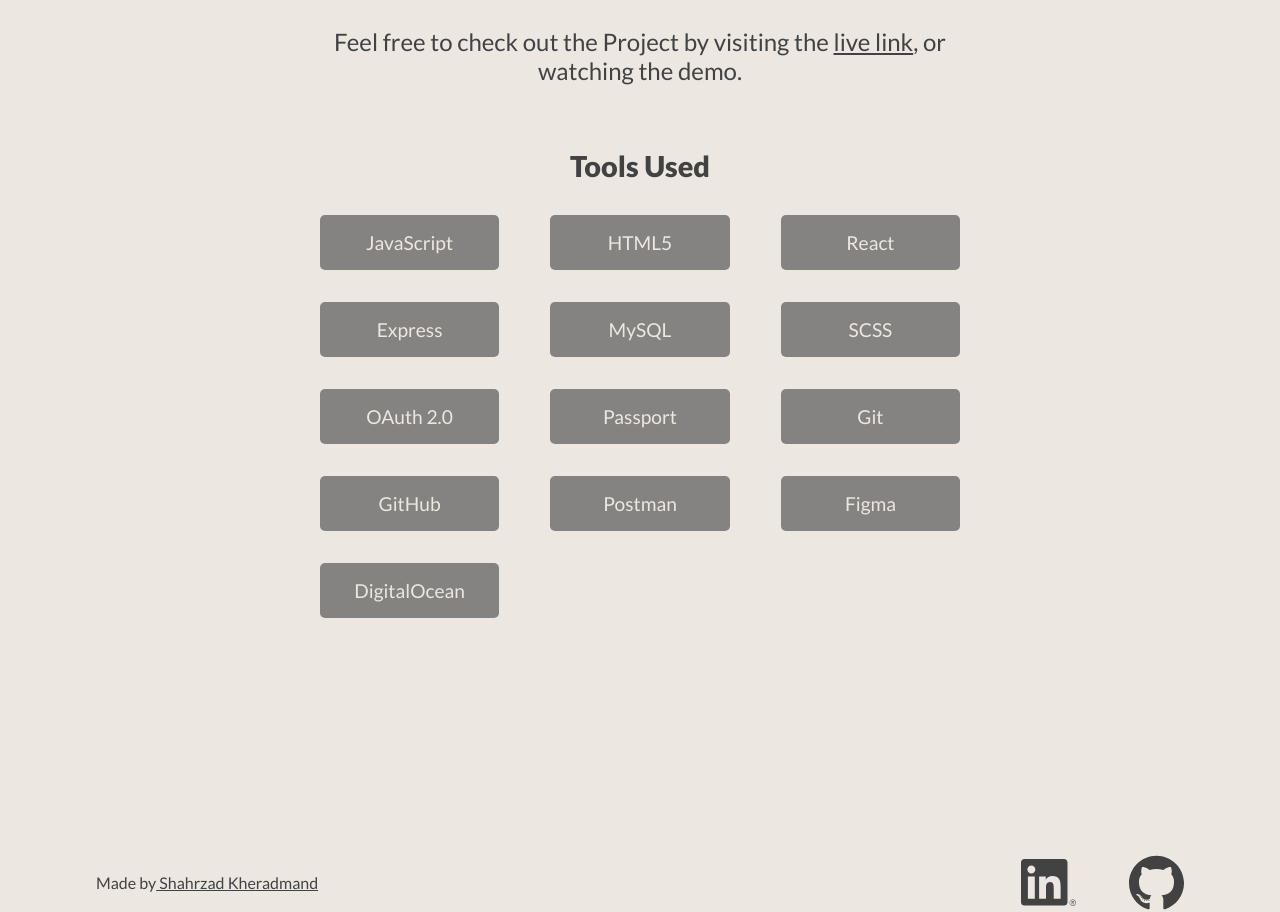
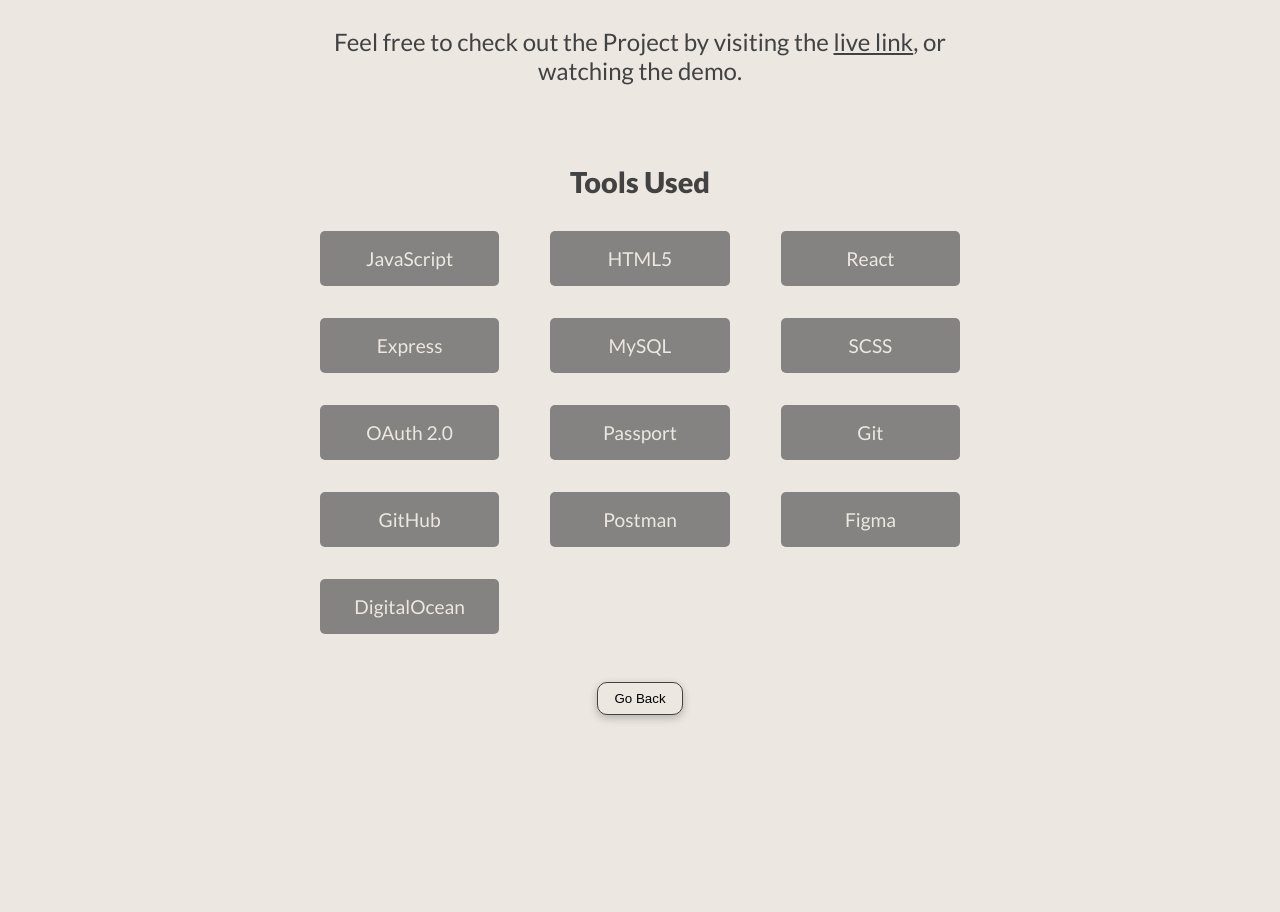
Before and after one commit to skherad/portfolio, a React (Create React App) app: page /projects/1 in a window 1280 px wide. Shown: the part 1740-2652 px from the top of the page. Built offline with nearby package versions, Linux system fonts and the light colour scheme.

Commit message:
back btn+finishing touches

```diff
--- a/src/App.js
+++ b/src/App.js
@@ -1,4 +1,3 @@
-import { AnimatePresence } from 'framer-motion';
 import { BrowserRouter } from 'react-router-dom';
 import './App.scss';
 import AnimatedRoutes from './components/AnimatedRoutes/AnimatedRoutes';
--- a/src/pages/ContactPage/ContactPage.scss
+++ b/src/pages/ContactPage/ContactPage.scss
@@ -41,6 +41,9 @@
         box-shadow: rgba(0, 0, 0, 0.24) 0px 3px 8px;
         border-radius: 5px;
         font-weight: 300;
+        &:focus {
+            border: 1px solid $dark-color;
+        }
         &--invalid {
             border: 1px solid $light-color;
             margin-bottom: 0;
--- a/src/pages/ProjectPage/ProjectPage.js
+++ b/src/pages/ProjectPage/ProjectPage.js
@@ -1,12 +1,12 @@
-import { useParams } from 'react-router-dom'
+import { useNavigate, useParams } from 'react-router-dom'
 import './ProjectPage.scss'
 import Data from '../../assets/data/projects.json'
 import { v4 as uuidv4 } from 'uuid';
 import AnimatedPage from '../../components/AnimatedPage/AnimatedPage';
 
 const ProjectPage = () => {
-  window.scrollTo(0, 0);
-
+    window.scrollTo(0, 0);
+    let navigate = useNavigate()
     const {projectId} = useParams()
     let project = Data.find(e=>e.id===projectId)
 
@@ -32,6 +32,7 @@
                   <div className='item__tech' key={uuidv4()}>{e}</div>
               )}
           </div>
+          <button onClick={() => navigate(-1)} className="item__back-btn">Go Back</button>
       </section>
       </AnimatedPage>
   )
--- a/src/pages/ProjectPage/ProjectPage.scss
+++ b/src/pages/ProjectPage/ProjectPage.scss
@@ -37,14 +37,13 @@
     }
     &__btn {
         @include button-dark;
-        margin-bottom: 1rem;
         width: 50%;
         max-width: 15rem;
         @include tablet {
-            margin-bottom: 2rem;
+            margin-bottom: 1rem;
         }
         @include desktop {
-            margin-bottom: 3rem;
+            margin-bottom: 2rem;
             font-size: 1.5rem;
         }
         &:hover {
@@ -53,6 +52,7 @@
     }
     &__sub {
         margin: 0;
+        margin-top: 1rem;
         padding: 1rem 0;
         @include desktop {
             font-size: 1.8rem;
@@ -89,4 +89,16 @@
             font-size: 1.2rem;
         }
     }
+    &__back-btn {
+        background-color: $background-color;
+        border: 1px solid $dark-color;
+        border-radius: 10px;
+        box-shadow: rgba(0, 0, 0, 0.24) 0px 3px 8px;
+        padding: 0.5rem 1rem;
+        cursor: pointer;
+        margin-top: 2rem;
+        &:hover {
+            box-shadow: 0px 10px 13px -7px #000000, 1px 5px 22px 6px rgba(0,0,0,0);
+        }
+    }
 }
--- a/src/styles/partials/_mixins.scss
+++ b/src/styles/partials/_mixins.scss
@@ -21,6 +21,9 @@
     box-shadow: rgba(0, 0, 0, 0.24) 0px 3px 8px;
     font-size: 1rem;
     font-weight: normal;
+    &:hover {
+        box-shadow: 0px 10px 13px -7px #000000, 1px 5px 22px 6px rgba(0,0,0,0);
+    }
 }
 
 @mixin button-dark {
@@ -31,6 +34,9 @@
     border: none;
     box-shadow: rgba(0, 0, 0, 0.24) 0px 3px 8px;
     text-align: center;
+    &:hover {
+        box-shadow: 0px 10px 13px -7px #000000, 1px 5px 22px 6px rgba(0,0,0,0);
+    }
 }
 
 @mixin small-border {
```
